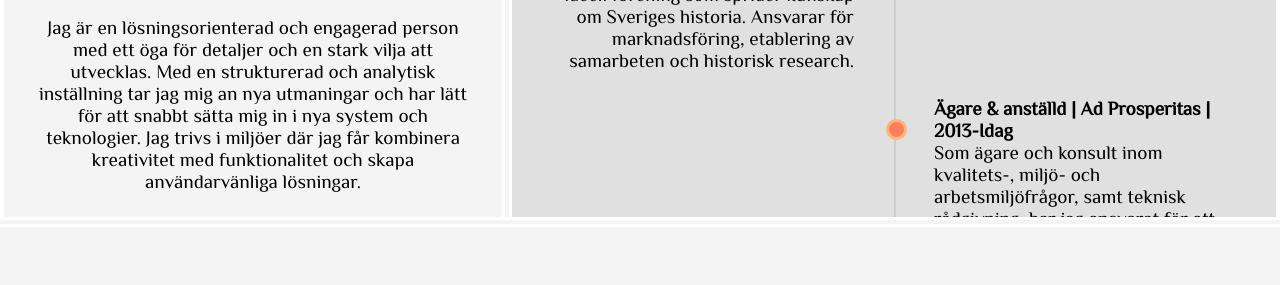
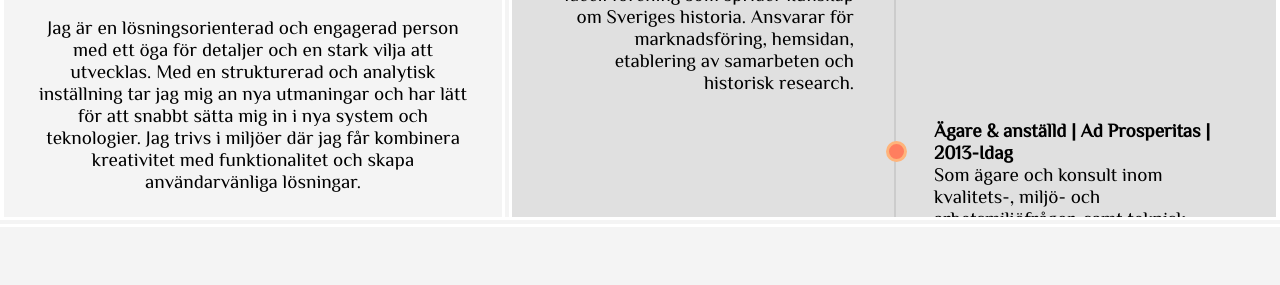
Before and after one commit to angien90/CV, a website: page index.html in a window 1280 px wide. Shown: the part 513-798 px from the top of the page. Drawn offline with nearby package versions, Linux system fonts and the light colour scheme.

Commit message:
Lade till text i arbetslivserfarenhet

```diff
--- a/index.html
+++ b/index.html
@@ -213,7 +213,7 @@
       <div class="timeline">
         <div class="timeline-item" data-aos="fade-up">
           <h4 class="subheading">Medgrundare & medlem | Historiska Röster | 2024-Idag</h4>
-          <p class="text">Delägare i Historiska Röster, en ideell förening som sprider kunskap om Sveriges historia. Ansvarar för marknadsföring, etablering av samarbeten och historisk research.</p>
+          <p class="text">Delägare i Historiska Röster, en ideell förening som sprider kunskap om Sveriges historia. Ansvarar för marknadsföring, hemsidan, etablering av samarbeten och historisk research.</p>
         </div>
         <div class="timeline-item" data-aos="fade-up">
           <h4 class="subheading">Ägare & anställd | Ad Prosperitas | 2013-Idag</h4>
```
